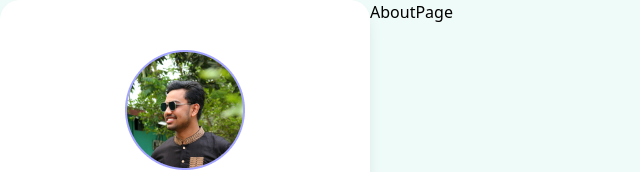
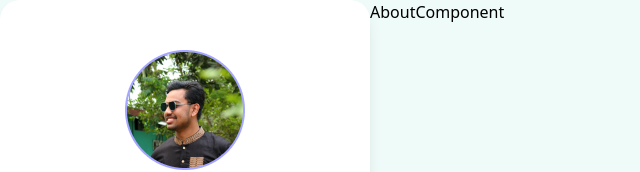
Before and after one commit to Rafin-Hasan/Portfolio-main, a React (Vite) app: page /about in a window 1280 px wide. Shown: the top 172 px of the page, without its empty margins (0-640 px from the left). Built offline with nearby package versions, Linux system fonts and the light colour scheme; a web font is replaced by a local one.

Commit message:
modified:   public/img/banner.png 	new file:   src/Components/About/AboutComponent.css 	new file:   src/Components/About/AboutComponent.jsx 	modified:   src/Pages/AboutPage.jsx

```diff
--- /dev/null
+++ b/src/Components/About/AboutComponent.jsx
@@ -0,0 +1,7 @@
+import React from "react";
+
+const AboutComponent = () => {
+  return <div>AboutComponent</div>;
+};
+
+export default AboutComponent;
--- a/src/Pages/AboutPage.jsx
+++ b/src/Pages/AboutPage.jsx
@@ -1,7 +1,12 @@
 import React from "react";
+import AboutComponent from "../Components/About/AboutComponent";
 
 const AboutPage = () => {
-  return <div>AboutPage</div>;
+  return (
+    <div>
+      <AboutComponent />
+    </div>
+  );
 };
 
 export default AboutPage;
```
Also changed, not shown: public/img/banner.png, src/Components/About/AboutComponent.css (added).
